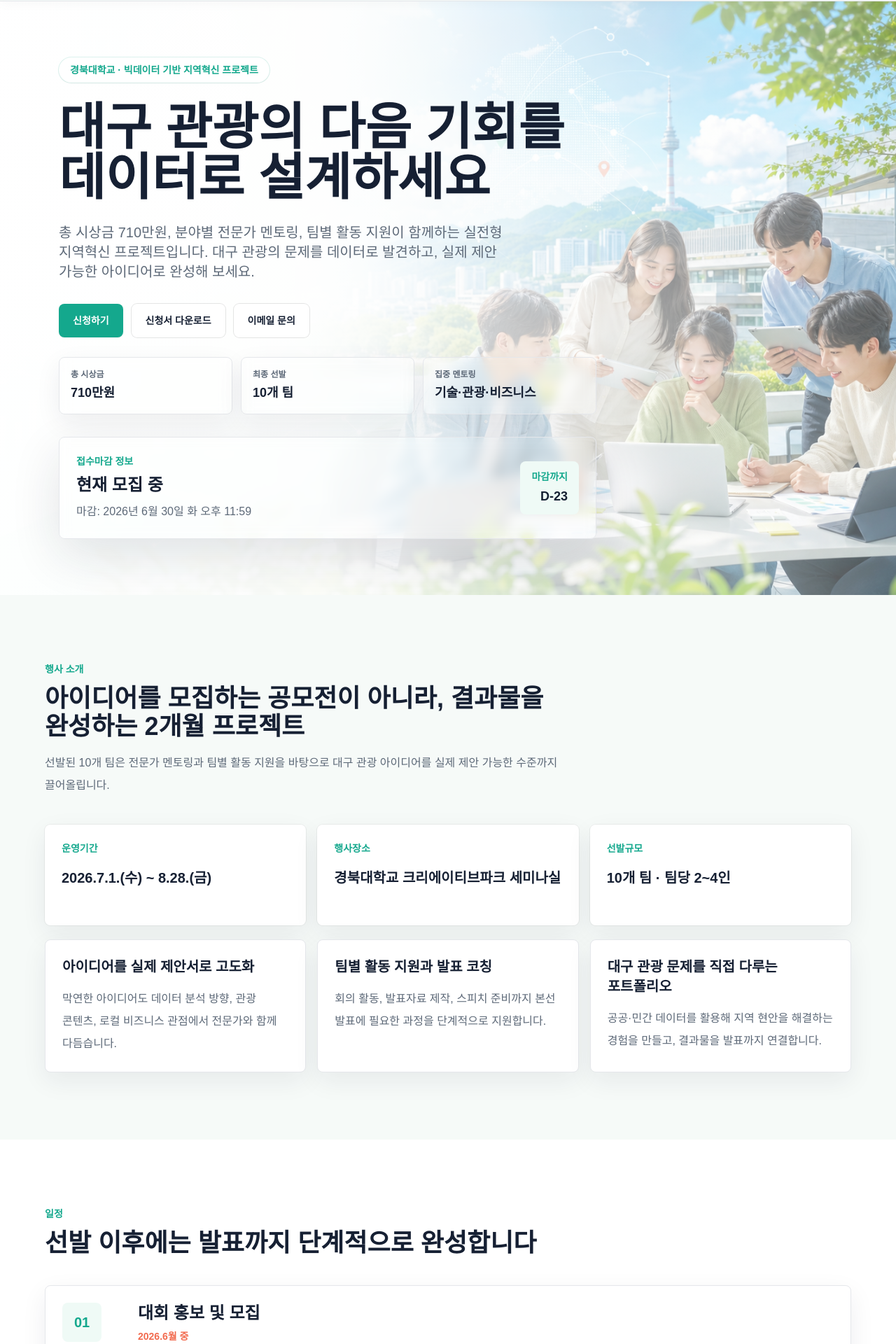
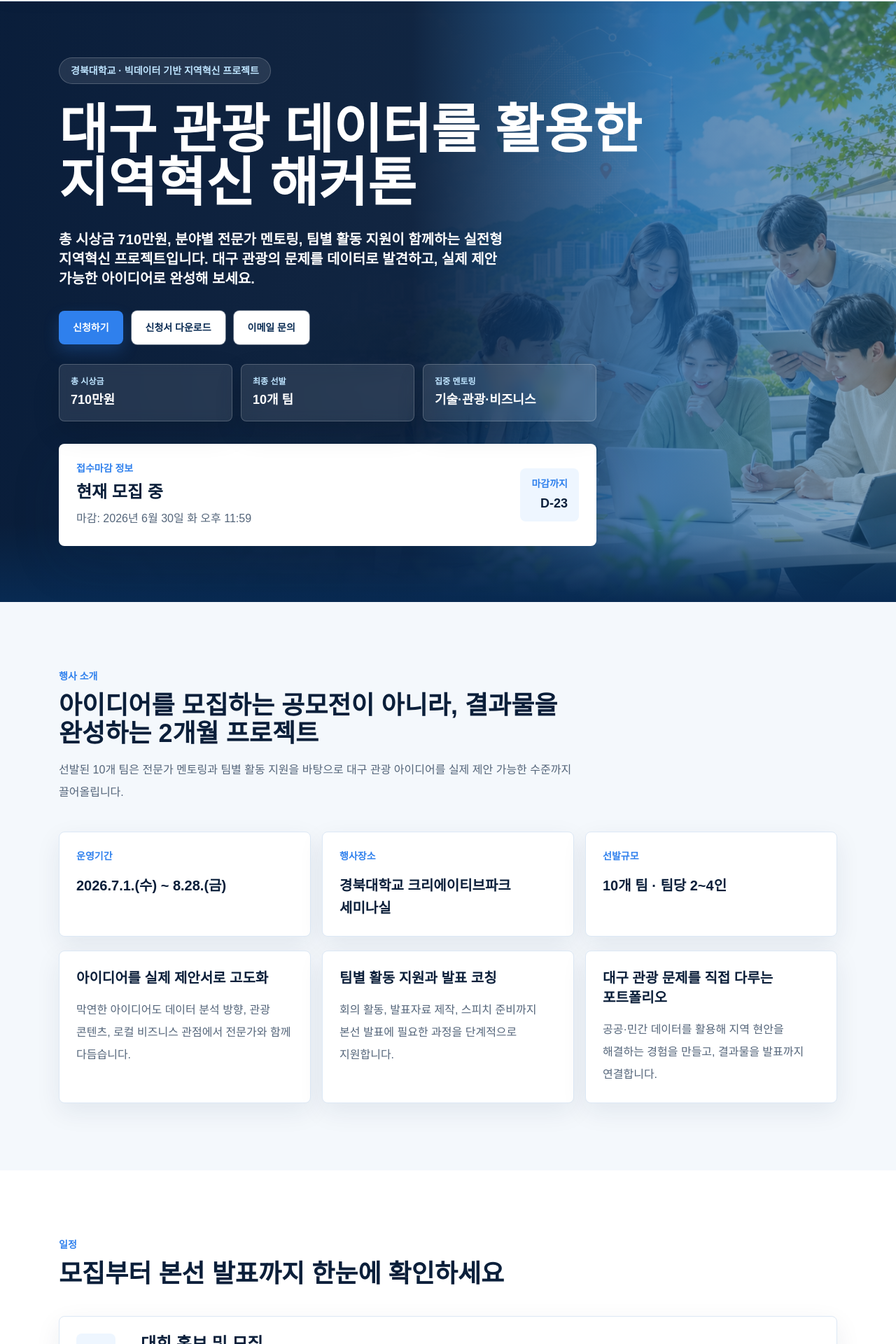
Before and after one commit to socialon7-svg/tour-hackathon-site, a Next.js app: page / in a window 1280 px wide. Shown: the part 79-1999 px from the top of the page at 70% size. Built offline with nearby package versions, Linux system fonts and the light colour scheme.

Commit message:
Redesign landing page with public event style

```diff
--- a/src/app/globals.css
+++ b/src/app/globals.css
@@ -13,8 +13,8 @@ html {
 
 body {
   margin: 0;
-  background: #f6faf8;
-  color: #162033;
+  background: #f4f8fc;
+  color: #0b1f3a;
   font-family:
     Arial,
     "Apple SD Gothic Neo",
--- a/src/app/page.tsx
+++ b/src/app/page.tsx
@@ -1,7 +1,8 @@
 import Image from "next/image";
 import { event } from "@/data/event";
 
-// Date helpers live near the page because they only affect presentation here.
+type ButtonVariant = "primary" | "secondary" | "ghost";
+
 function isRegistrationClosed(deadline: string) {
   return new Date() > new Date(deadline);
 }
@@ -19,13 +20,38 @@ function formatDeadline(deadline: string) {
 }
 
 function getDaysLeft(deadline: string) {
-  const today = new Date();
-  const end = new Date(deadline);
-  const diff = end.getTime() - today.getTime();
+  const diff = new Date(deadline).getTime() - new Date().getTime();
   return Math.max(0, Math.ceil(diff / (1000 * 60 * 60 * 24)));
 }
 
-// Section title keeps every section aligned with the same visual rhythm.
+// Container keeps every section on one clean vertical grid.
+function Container({ children, className = "" }: { children: React.ReactNode; className?: string }) {
+  return <div className={`mx-auto w-full max-w-6xl px-5 ${className}`}>{children}</div>;
+}
+
+// Section wraps spacing and background so page rhythm stays consistent.
+function Section({
+  id,
+  children,
+  tone = "light",
+}: {
+  id?: string;
+  children: React.ReactNode;
+  tone?: "light" | "white" | "blue";
+}) {
+  const tones = {
+    light: "bg-paper",
+    white: "bg-white",
+    blue: "bg-[#eaf4ff]",
+  };
+
+  return (
+    <section id={id} className={`${tones[tone]} py-20 sm:py-24`}>
+      <Container>{children}</Container>
+    </section>
+  );
+}
+
 function SectionHeading({
   eyebrow,
   title,
@@ -36,17 +62,16 @@ function SectionHeading({
   description?: string;
 }) {
   return (
-    <div className="mx-auto max-w-6xl">
     <div className="max-w-3xl">
-        <p className="text-sm font-extrabold text-mint">{eyebrow}</p>
-        <h2 className="mt-3 text-[30px] font-black leading-tight tracking-normal text-ink sm:text-4xl">{title}</h2>
+      <p className="text-sm font-extrabold text-sky">{eyebrow}</p>
+      <h2 className="mt-3 break-keep text-[30px] font-black leading-tight tracking-normal text-ink sm:text-4xl">
+        {title}
+      </h2>
       {description ? <p className="mt-4 break-keep text-base leading-8 text-slate">{description}</p> : null}
-      </div>
     </div>
   );
 }
 
-// Small reusable button component keeps the CTA styles consistent.
 function ActionLink({
   href,
   children,
@@ -55,13 +80,13 @@ function ActionLink({
 }: {
   href: string;
   children: React.ReactNode;
-  variant?: "primary" | "secondary" | "quiet";
+  variant?: ButtonVariant;
   download?: boolean;
 }) {
-  const styles = {
-    primary: "bg-ink text-white shadow-sm hover:-translate-y-0.5 hover:bg-[#223044]",
-    secondary: "bg-mint text-white shadow-sm hover:-translate-y-0.5 hover:bg-[#118372]",
-    quiet: "bg-white text-ink ring-1 ring-black/10 hover:-translate-y-0.5 hover:ring-black/20",
+  const styles: Record<ButtonVariant, string> = {
+    primary: "bg-sky text-white shadow-button hover:-translate-y-0.5 hover:bg-[#1d6fd6]",
+    secondary: "bg-white text-navy ring-1 ring-white/35 hover:-translate-y-0.5 hover:bg-[#f4f9ff]",
+    ghost: "bg-white text-ink ring-1 ring-line hover:-translate-y-0.5 hover:ring-sky/35",
   };
 
   return (
@@ -75,101 +100,164 @@ function ActionLink({
   );
 }
 
+function MetricCard({ label, value }: { label: string; value: string }) {
+  return (
+    <div className="rounded-lg border border-white/20 bg-white/10 px-4 py-4 text-white shadow-[0_16px_40px_rgba(0,0,0,0.12)] backdrop-blur">
+      <p className="text-xs font-extrabold text-skySoft">{label}</p>
+      <p className="mt-1 break-keep text-lg font-black">{value}</p>
+    </div>
+  );
+}
+
+function InfoCard({ label, value }: { label: string; value: string }) {
+  return (
+    <div className="min-h-36 rounded-lg border border-line bg-white p-6 shadow-card">
+      <p className="text-sm font-extrabold text-sky">{label}</p>
+      <p className="mt-4 break-keep text-xl font-black leading-8 text-ink">{value}</p>
+    </div>
+  );
+}
+
+function BenefitCard({ title, description }: { title: string; description: string }) {
+  return (
+    <article className="rounded-lg border border-line bg-white p-6 shadow-card">
+      <h3 className="break-keep text-xl font-black leading-7 text-ink">{title}</h3>
+      <p className="mt-4 break-keep text-base leading-8 text-slate">{description}</p>
+    </article>
+  );
+}
+
+function TimelineCard({
+  index,
+  title,
+  date,
+  time,
+  description,
+}: {
+  index: number;
+  title: string;
+  date: string;
+  time?: string;
+  description: string;
+}) {
+  return (
+    <article className="grid gap-5 rounded-lg border border-line bg-white p-6 shadow-card md:grid-cols-[72px_1fr]">
+      <div className="flex h-14 w-14 items-center justify-center rounded-lg bg-[#eef6ff] text-xl font-black text-sky">
+        {String(index + 1).padStart(2, "0")}
+      </div>
+      <div className="min-w-0">
+        <h3 className="break-keep text-2xl font-black leading-tight text-ink">{title}</h3>
+        <p className="mt-2 text-sm font-extrabold text-sky">
+          {date}
+          {time ? ` · ${time}` : ""}
+        </p>
+        <p className="mt-4 break-keep text-base leading-8 text-slate">{description}</p>
+      </div>
+    </article>
+  );
+}
+
+function PrizeCard({ name, amount, count, featured = false }: { name: string; amount: string; count?: string; featured?: boolean }) {
+  return (
+    <article
+      className={`rounded-lg border p-6 shadow-card ${
+        featured ? "border-sky bg-navy text-white" : "border-line bg-white text-ink"
+      }`}
+    >
+      <p className={`text-sm font-extrabold ${featured ? "text-skySoft" : "text-sky"}`}>{count}</p>
+      <h3 className="mt-3 text-xl font-black">{name}</h3>
+      <p className={`mt-5 text-4xl font-black ${featured ? "text-white" : "text-sky"}`}>{amount}</p>
+    </article>
+  );
+}
+
 export default function Home() {
   const closed = isRegistrationClosed(event.registrationDeadline);
   const deadlineText = formatDeadline(event.registrationDeadline);
   const daysLeft = getDaysLeft(event.registrationDeadline);
+  const applyLabel = closed ? "접수마감" : "신청하기";
 
   return (
     <main className="bg-paper">
-      {/* Sticky navigation gives users quick access to every required section. */}
-      <nav className="sticky top-0 z-40 border-b border-black/8 bg-white/94 text-ink shadow-[0_1px_18px_rgba(15,23,42,0.04)] backdrop-blur">
-        <div className="mx-auto flex max-w-6xl items-center justify-between gap-4 px-5 py-4">
+      <nav className="sticky top-0 z-40 border-b border-line bg-white/95 text-ink shadow-[0_1px_20px_rgba(11,31,58,0.06)] backdrop-blur">
+        <Container className="flex items-center justify-between gap-4 py-4">
           <a className="text-xl font-black tracking-normal text-ink sm:text-2xl" href="#hero">
             APBL 2026
           </a>
           <div className="hidden items-center gap-7 text-[15px] font-extrabold text-ink/82 md:flex">
-            <a className="hover:text-mint" href="#intro">
+            <a className="hover:text-sky" href="#intro">
               소개
             </a>
-            <a className="hover:text-mint" href="#schedule">
+            <a className="hover:text-sky" href="#schedule">
               일정
             </a>
-            <a className="hover:text-mint" href="#theme">
+            <a className="hover:text-sky" href="#theme">
               주제
             </a>
-            <a className="hover:text-mint" href="#faq">
+            <a className="hover:text-sky" href="#faq">
               FAQ
             </a>
           </div>
-          <ActionLink href={closed ? "#deadline" : event.applicationUrl} variant={closed ? "quiet" : "secondary"}>
-            {closed ? "접수마감" : "신청하기"}
-          </ActionLink>
-        </div>
+          <ActionLink href={closed ? "#deadline" : event.applicationUrl}>{applyLabel}</ActionLink>
+        </Container>
       </nav>
 
-      {/* Hero section: bright editorial image with text and deadline stacked on the same left grid line. */}
-      <section id="hero" className="relative overflow-hidden bg-[#eef9f5]">
+      <section id="hero" className="relative isolate overflow-hidden bg-navy text-white">
         <Image
           src={event.heroImage}
-          alt="대구 관광 빅데이터 해커톤을 표현한 밝은 대학 행사 이미지"
+          alt="대구 관광 빅데이터 해커톤을 표현한 대학 행사 이미지"
           fill
           priority
-          className="object-cover object-center opacity-90"
+          className="object-cover object-center opacity-60"
         />
-        <div className="absolute inset-0 bg-[linear-gradient(90deg,rgba(255,255,255,0.98)_0%,rgba(255,255,255,0.94)_36%,rgba(255,255,255,0.62)_66%,rgba(255,255,255,0.2)_100%)]" />
-        <div className="relative mx-auto flex min-h-[calc(100vh-76px)] max-w-6xl flex-col justify-center px-5 py-16 sm:py-20">
-          <div className="max-w-3xl">
-            <p className="inline-flex rounded-full bg-white px-4 py-2 text-sm font-extrabold text-mint shadow-sm ring-1 ring-mint/15">
+        <div className="absolute inset-0 bg-[linear-gradient(90deg,rgba(7,27,56,0.98)_0%,rgba(7,27,56,0.92)_46%,rgba(20,103,178,0.55)_74%,rgba(56,189,248,0.12)_100%)]" />
+        <div className="absolute inset-x-0 bottom-0 h-28 bg-gradient-to-t from-navy to-transparent" />
+
+        <Container className="relative flex min-h-[calc(100vh-76px)] flex-col justify-center py-16 sm:py-20">
+          <div className="max-w-4xl">
+            <p className="inline-flex rounded-full border border-white/20 bg-white/10 px-4 py-2 text-sm font-extrabold text-skySoft backdrop-blur">
               {event.organizer} · {event.subtitle}
             </p>
-            <h1 className="mt-7 max-w-[760px] text-[40px] font-black leading-[1.08] tracking-normal text-ink sm:text-6xl lg:text-[72px]">
-              대구 관광의 다음 기회를 데이터로 설계하세요
+            <h1 className="mt-7 max-w-[860px] break-keep text-[42px] font-black leading-[1.08] tracking-normal sm:text-6xl lg:text-[76px]">
+              대구 관광 데이터를 활용한 지역혁신 해커톤
             </h1>
-            <p className="mt-7 max-w-2xl text-lg font-medium leading-9 text-slate sm:text-xl">
+            <p className="mt-7 max-w-2xl break-keep text-lg font-semibold leading-9 text-white/82 sm:text-xl">
               {event.introduction}
             </p>
             <div className="mt-8 flex flex-col gap-3 sm:flex-row sm:flex-wrap">
-              <ActionLink href={closed ? "#deadline" : event.applicationUrl} variant="secondary">
-                {closed ? "접수마감" : "신청하기"}
-              </ActionLink>
-              <ActionLink href={event.applicationFormUrl} variant="quiet" download>
+              <ActionLink href={closed ? "#deadline" : event.applicationUrl}>{applyLabel}</ActionLink>
+              <ActionLink href={event.applicationFormUrl} variant="secondary" download>
                 신청서 다운로드
               </ActionLink>
-              <ActionLink href={`mailto:${event.contactEmail}`} variant="quiet">
+              <ActionLink href={`mailto:${event.contactEmail}`} variant="secondary">
                 이메일 문의
               </ActionLink>
             </div>
             <div className="mt-7 grid max-w-3xl gap-3 sm:grid-cols-3">
               {event.highlights.map((item) => (
-                <div className="rounded-lg border border-black/8 bg-white/88 px-4 py-4 shadow-card backdrop-blur" key={item.label}>
-                  <p className="text-xs font-extrabold text-slate">{item.label}</p>
-                  <p className="mt-1 break-keep text-lg font-black text-ink">{item.value}</p>
-                </div>
+                <MetricCard key={item.label} label={item.label} value={item.value} />
               ))}
             </div>
           </div>
 
           <div
             id="deadline"
-            className="mt-8 grid max-w-3xl gap-4 rounded-lg border border-black/8 bg-white/94 p-5 shadow-soft backdrop-blur sm:grid-cols-[1fr_auto] sm:items-center sm:p-6"
+            className="mt-8 grid max-w-3xl gap-4 rounded-lg border border-white/20 bg-white p-5 text-ink shadow-soft sm:grid-cols-[1fr_auto] sm:items-center sm:p-6"
           >
             <div>
-              <p className="text-sm font-extrabold text-mint">접수마감 정보</p>
-              <p className="mt-2 text-2xl font-black text-ink">{closed ? "접수마감" : "현재 모집 중"}</p>
+              <p className="text-sm font-extrabold text-sky">접수마감 정보</p>
+              <p className="mt-2 text-2xl font-black">{closed ? "접수마감" : "현재 모집 중"}</p>
               <p className="mt-2 text-base leading-7 text-slate">마감: {deadlineText}</p>
             </div>
-            <div className="rounded-lg bg-[#effaf6] px-4 py-3 text-left sm:text-right">
-              <p className="text-sm font-extrabold text-mint">{closed ? "모집 상태" : "마감까지"}</p>
+            <div className="rounded-lg bg-[#eef6ff] px-4 py-3 text-left sm:text-right">
+              <p className="text-sm font-extrabold text-sky">{closed ? "모집 상태" : "마감까지"}</p>
               <p className="mt-1 text-lg font-black text-ink">{closed ? "접수 종료" : `D-${daysLeft}`}</p>
             </div>
           </div>
-        </div>
+        </Container>
       </section>
 
-      {/* Intro section summarizes why the program exists. */}
-      <section id="intro" className="px-5 py-20 sm:py-24">
-        <div className="mx-auto max-w-6xl">
+      <Section id="intro">
         <SectionHeading
           eyebrow="행사 소개"
           title="아이디어를 모집하는 공모전이 아니라, 결과물을 완성하는 2개월 프로젝트"
@@ -181,111 +269,78 @@ export default function Home() {
             ["행사장소", event.location],
             ["선발규모", `${event.capacity} · ${event.teamSize}`],
           ].map(([label, value]) => (
-              <div className="min-h-36 rounded-lg bg-white p-6 shadow-card ring-1 ring-black/5" key={label}>
-                <p className="text-sm font-extrabold text-mint">{label}</p>
-                <p className="mt-4 text-xl font-black leading-8 text-ink">{value}</p>
-              </div>
+            <InfoCard key={label} label={label} value={value} />
           ))}
         </div>
         <div className="mt-5 grid gap-4 md:grid-cols-3">
           {event.benefits.map((item) => (
-              <article className="rounded-lg border border-black/8 bg-white p-6 shadow-card" key={item.title}>
-                <h3 className="text-xl font-black leading-7 text-ink">{item.title}</h3>
-                <p className="mt-4 break-keep text-base leading-8 text-slate">{item.description}</p>
-              </article>
+            <BenefitCard key={item.title} title={item.title} description={item.description} />
           ))}
         </div>
-        </div>
-      </section>
+      </Section>
 
-      {/* Schedule cards use the ordered timeline from src/data/event.ts. */}
-      <section id="schedule" className="bg-white px-5 py-20 sm:py-24">
-        <div className="mx-auto max-w-6xl">
-          <SectionHeading eyebrow="일정" title="선발 이후에는 발표까지 단계적으로 완성합니다" />
+      <Section id="schedule" tone="white">
+        <SectionHeading eyebrow="일정" title="모집부터 본선 발표까지 한눈에 확인하세요" />
         <div className="mt-10 grid gap-4">
           {event.schedule.map((item, index) => (
-              <article
-                className="grid gap-5 rounded-lg border border-black/8 bg-white p-6 shadow-card md:grid-cols-[88px_1fr]"
-                key={item.title}
-              >
-                <div className="flex h-14 w-14 items-center justify-center rounded-lg bg-[#effaf6] text-xl font-black text-mint">
-                  {String(index + 1).padStart(2, "0")}
-                </div>
-                <div className="min-w-0">
-                  <h3 className="text-2xl font-black leading-tight text-ink">{item.title}</h3>
-                  <p className="mt-2 text-sm font-extrabold text-coral">
-                    {item.date}
-                    {item.time ? ` · ${item.time}` : ""}
-                  </p>
-                  <p className="mt-4 break-keep text-base leading-8 text-slate">{item.description}</p>
-                </div>
-              </article>
+            <TimelineCard key={item.title} index={index} {...item} />
           ))}
         </div>
-        </div>
-      </section>
+      </Section>
 
-      {/* Target, theme, and data are grouped because applicants scan these together. */}
-      <section id="theme" className="px-5 py-20 sm:py-24">
-        <div className="mx-auto max-w-6xl">
-          <SectionHeading eyebrow="참가 정보" title="대구를 잘 아는 팀이라면, 데이터 경험이 많지 않아도 시작할 수 있습니다" />
+      <Section id="theme">
+        <SectionHeading
+          eyebrow="참가 정보"
+          title="대구를 잘 아는 팀이라면, 데이터 경험이 많지 않아도 시작할 수 있습니다"
+        />
         <div className="mt-10 grid items-stretch gap-5 lg:grid-cols-[0.95fr_1.1fr_0.95fr]">
-            <div className="rounded-lg bg-white p-6 shadow-card ring-1 ring-black/5">
-              <p className="text-sm font-extrabold text-mint">모집대상</p>
+          <div className="rounded-lg border border-line bg-white p-6 shadow-card">
+            <p className="text-sm font-extrabold text-sky">모집대상</p>
             <ul className="mt-5 space-y-4">
               {event.target.map((item) => (
                 <li className="flex gap-3 break-keep text-base leading-7 text-slate" key={item}>
-                    <span className="mt-2.5 h-2 w-2 shrink-0 rounded-full bg-mint" />
+                  <span className="mt-2.5 h-2 w-2 shrink-0 rounded-full bg-sky" />
                   <span>{item}</span>
                 </li>
               ))}
             </ul>
           </div>
-            <div className="rounded-lg bg-ink p-7 text-white shadow-soft">
-              <p className="text-sm font-extrabold text-[#7ae1cd]">대회 주제</p>
+          <div className="rounded-lg bg-navy p-7 text-white shadow-soft">
+            <p className="text-sm font-extrabold text-skySoft">대회 주제</p>
             <h2 className="mt-5 break-keep text-3xl font-black leading-[1.35]">{event.theme}</h2>
           </div>
-            <div className="rounded-lg bg-white p-6 shadow-card ring-1 ring-black/5">
-              <p className="text-sm font-extrabold text-mint">활용 데이터</p>
+          <div className="rounded-lg border border-line bg-white p-6 shadow-card">
+            <p className="text-sm font-extrabold text-sky">활용 데이터</p>
             <ul className="mt-5 space-y-3">
               {event.dataSources.map((item) => (
-                  <li className="border-b border-black/8 pb-3 text-sm leading-6 text-slate last:border-b-0" key={item}>
+                <li className="border-b border-line pb-3 text-sm leading-6 text-slate last:border-b-0" key={item}>
                   {item}
                 </li>
               ))}
             </ul>
           </div>
         </div>
-        </div>
-      </section>
+      </Section>
 
-      {/* Prize section mirrors the PDF award budget in applicant-friendly language. */}
-      <section className="bg-white px-5 py-20 sm:py-24">
-        <div className="mx-auto max-w-6xl">
+      <Section tone="white">
         <SectionHeading eyebrow="시상품" title="성과를 만든 팀에게 총 710만원을 시상합니다" />
         <div className="mt-10 grid gap-4 sm:grid-cols-2 lg:grid-cols-4">
-            {event.prizes.map((prize) => (
-              <article className="rounded-lg border border-black/8 bg-white p-6 shadow-card" key={prize.name}>
-                <p className="text-xl font-black text-ink">{prize.name}</p>
-                <p className="mt-5 text-4xl font-black text-mint">{prize.amount}</p>
-                <p className="mt-3 text-sm font-extrabold text-slate">{prize.count}</p>
-              </article>
+          {event.prizes.map((prize, index) => (
+            <PrizeCard key={prize.name} featured={index === 0} {...prize} />
           ))}
         </div>
-        </div>
-      </section>
+      </Section>
 
-      {/* FAQ uses native details/summary for simple accessible accordion behavior. */}
-      <section id="faq" className="px-5 py-20 sm:py-24">
+      <Section id="faq">
         <div className="mx-auto max-w-4xl">
           <SectionHeading eyebrow="FAQ" title="자주 묻는 질문" />
           <div className="mt-10 space-y-3">
             {event.faqs.map((faq) => (
-              <details className="group rounded-lg bg-white p-6 shadow-card ring-1 ring-black/5" key={faq.question}>
+              <details className="group rounded-lg border border-line bg-white p-6 shadow-card" key={faq.question}>
                 <summary className="cursor-pointer list-none text-lg font-black leading-7 text-ink">
                   <span className="inline-flex w-full items-center justify-between gap-4">
                     {faq.question}
-                    <span className="text-mint transition group-open:rotate-45">+</span>
+                    <span className="text-sky transition group-open:rotate-45">+</span>
                   </span>
                 </summary>
                 <p className="mt-4 break-keep text-base leading-8 text-slate">{faq.answer}</p>
@@ -293,13 +348,12 @@ export default function Home() {
             ))}
           </div>
         </div>
-      </section>
+      </Section>
 
-      {/* Application section repeats the core actions near the bottom for conversion. */}
-      <section id="apply" className="bg-[#e8f8f3] px-5 py-20 sm:py-24">
-        <div className="mx-auto grid max-w-6xl items-center gap-8 rounded-lg bg-white p-6 shadow-soft ring-1 ring-black/5 md:grid-cols-[1fr_auto] md:p-10">
+      <Section id="apply" tone="blue">
+        <div className="grid items-center gap-8 rounded-lg border border-sky/15 bg-white p-6 shadow-soft md:grid-cols-[1fr_auto] md:p-10">
           <div>
-            <p className="text-sm font-extrabold text-mint">신청 방법</p>
+            <p className="text-sm font-extrabold text-sky">신청 방법</p>
             <h2 className="mt-3 break-keep text-3xl font-black leading-tight text-ink sm:text-4xl">
               팀이 정해졌다면, 신청서부터 먼저 제출하세요
             </h2>
@@ -309,18 +363,15 @@ export default function Home() {
             </p>
           </div>
           <div className="flex flex-col gap-3 sm:flex-row md:flex-col">
-            <ActionLink href={closed ? "#deadline" : event.applicationUrl} variant="secondary">
-              {closed ? "접수마감" : "신청하기"}
-            </ActionLink>
-            <ActionLink href={event.applicationFormUrl} variant="quiet" download>
+            <ActionLink href={closed ? "#deadline" : event.applicationUrl}>{applyLabel}</ActionLink>
+            <ActionLink href={event.applicationFormUrl} variant="ghost" download>
               신청서 다운로드
             </ActionLink>
           </div>
         </div>
-      </section>
+      </Section>
 
-      {/* Footer keeps contact details and organizer information in one place. */}
-      <footer className="bg-ink px-5 py-10 text-white">
+      <footer className="bg-navy px-5 py-10 text-white">
         <div className="mx-auto flex max-w-6xl flex-col gap-5 md:flex-row md:items-center md:justify-between">
           <div>
             <p className="text-xl font-black">
```
Also changed, not shown: tailwind.config.ts (+13 -8 lines). Lines whose indentation alone changed are shown as unchanged.
